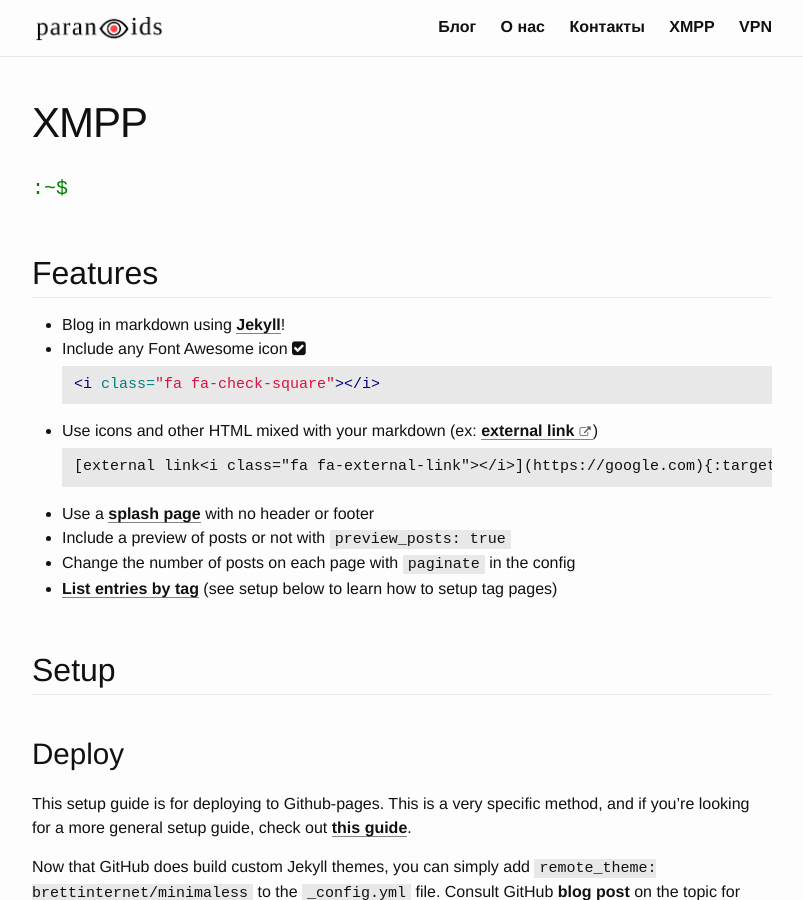
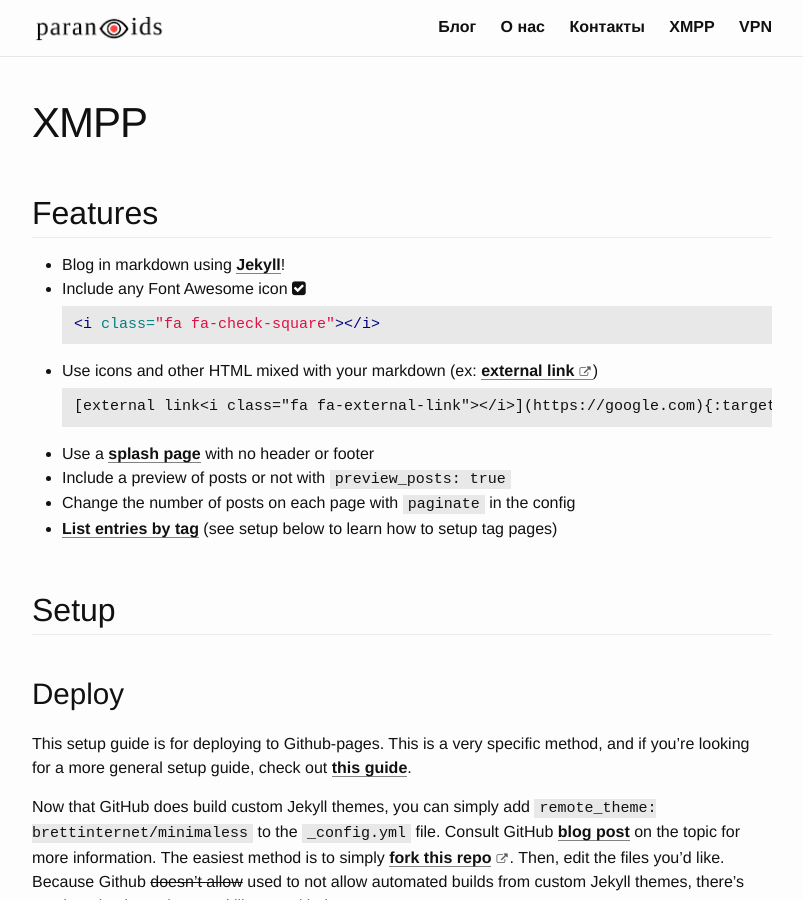
Before and after one commit to 2b7E1n6D0e5R7/2b7E1n6D0e5R7.github.io, a Jekyll site: the page built from _pages/setup.md, in a window 1280 px wide and 900 px high. Shown: the whole window, without its empty margins (238-1041 px from the left). Built offline with Jekyll 4.4.1, drawn with Linux system fonts in a browser that asks for light colours.

Commit message:
Update page.html

```diff
--- a/_layouts/page.html
+++ b/_layouts/page.html
@@ -6,12 +6,7 @@ layout: default
   <header class="post-header">
     <h1 class="post-title">{{ page.title | escape }}</h1>
   </header>
-          <h1 class="title">:~$
-          <span class="typewrite" data-period="2000" data-type='[ "********", "about us",
-          "о нас", "acerca de nosotros", "********", "********", "********", "********", "********", "********", "********"]'>
-            <span class="wrap"></span>
-          </span>
-        </h1>
+
   <div class="post-content">
     {{ content }}
   </div>
```
